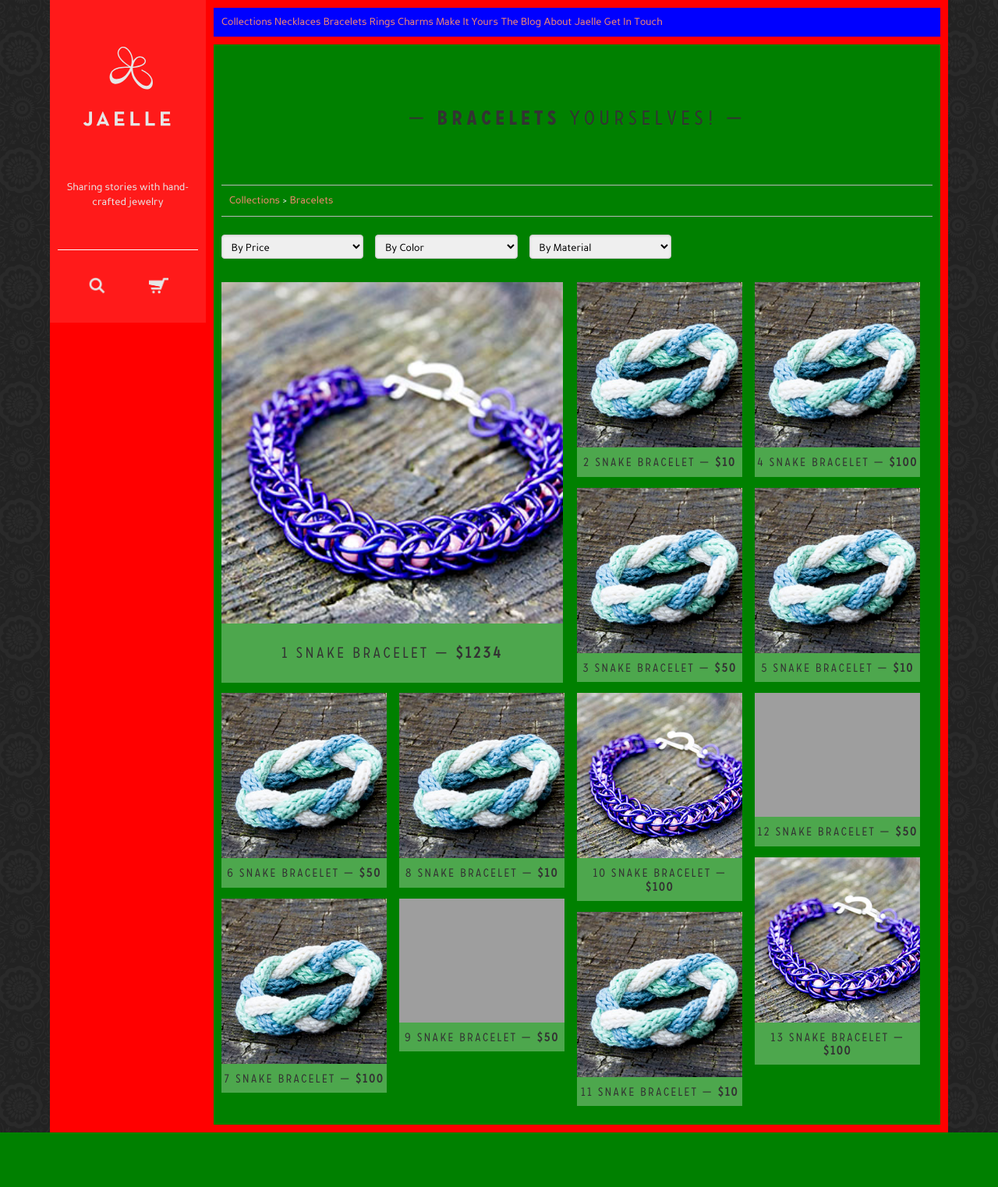
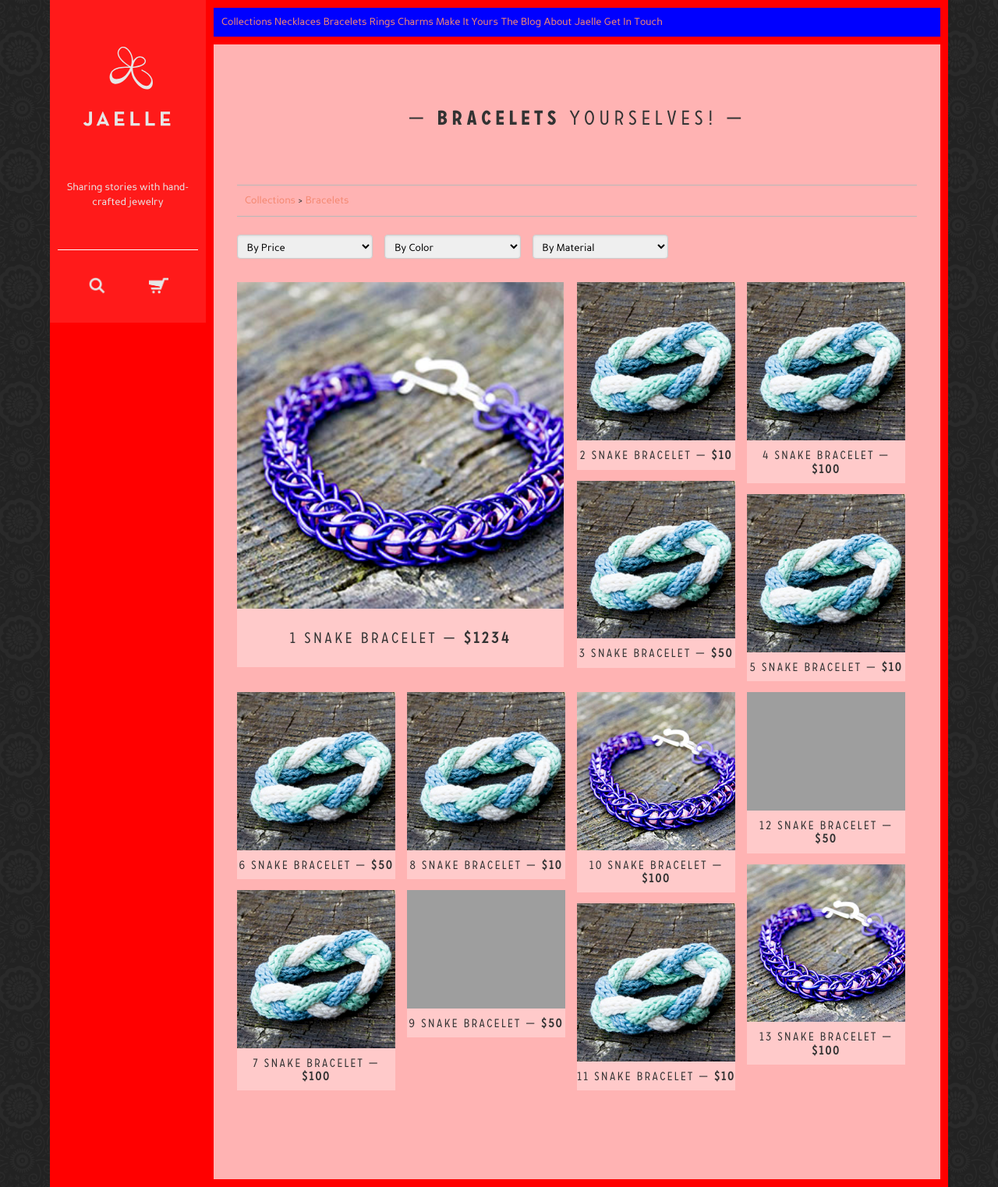
Before and after one commit to maryngo/Jaelle, a PHP site: page /collections-bracelets.html in a window 1280 px wide. Shown: the whole page at 78% size. Before the commit the page ends 1453 px from the top, so only its background shows below. Run offline with PHP 8.4, Linux system fonts and the light colour scheme; grey boxes are pictures that could not be loaded.

Commit message:
fixed content-container to new class .content

```diff
--- a/Week 9/html5-site/css/stylesheet_collections.css
+++ b/Week 9/html5-site/css/stylesheet_collections.css
@@ -12,12 +12,12 @@ html, body {
  * Content container
  * ========================================================= */
 
-.content-container {
+.content {
 	padding: 10px 30px 100px 30px;
-	background-color: rgba(255, 255, 255, 0.8);
+	background-color: rgba(255, 255, 255, 0.7);
 	}
 
-	.content-container p, h1, h2, h3 {
+	.content p, h1, h2, h3 {
  		color: #333333;
  		}
 
```
